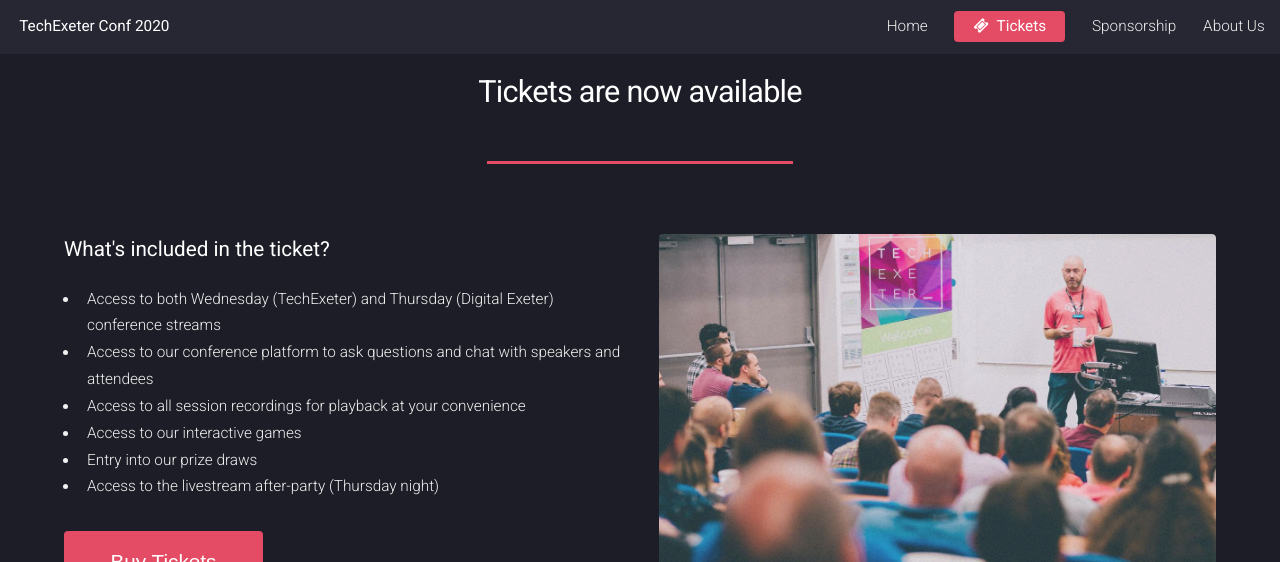
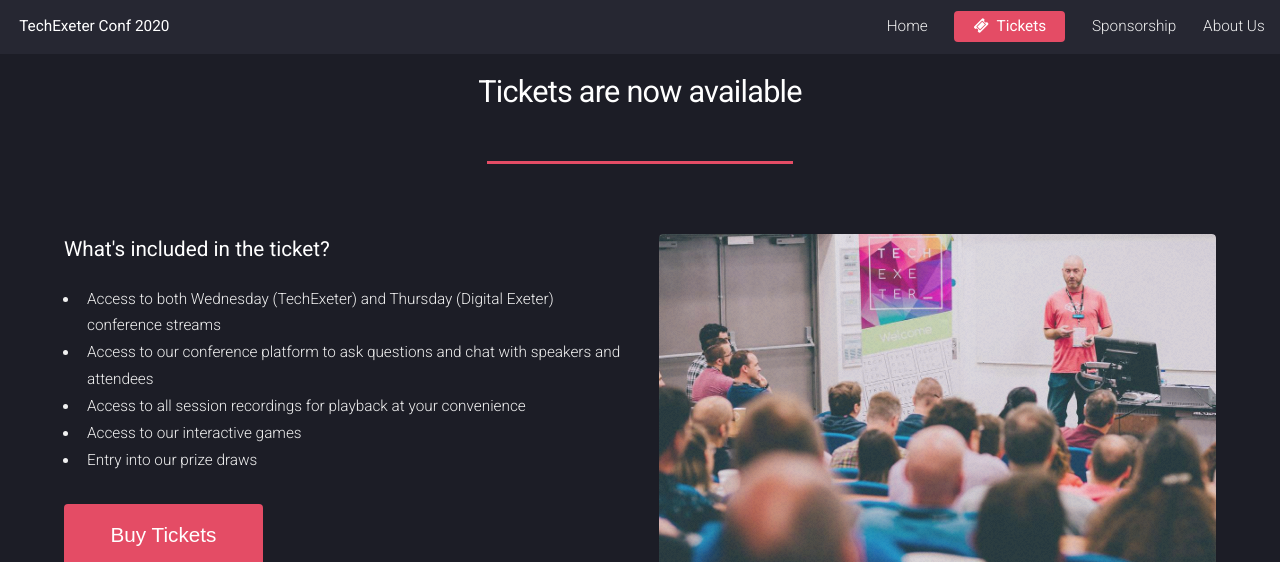
Before and after one commit to TechExeter/conference-2020, a Jekyll site: the page built from tickets.html, in a window 1280 px wide and 1345 px high, cut to the strip 0-562 px from the top of the window. Built offline with Jekyll 4.4.1, drawn with Linux system fonts in a browser that asks for light colours.

Commit message:
removed 'afterparty' reference.

```diff
--- a/tickets.html
+++ b/tickets.html
@@ -24,7 +24,6 @@
 								<li>Access to all session recordings for playback at your convenience</li>
 								<li>Access to our interactive games</li>
 								<li>Entry into our prize draws</li>
-								<li>Access to the livestream after-party (Thursday night)</li>
 							</ul>
 
 					<!-- Noscript content for added SEO -->
```
